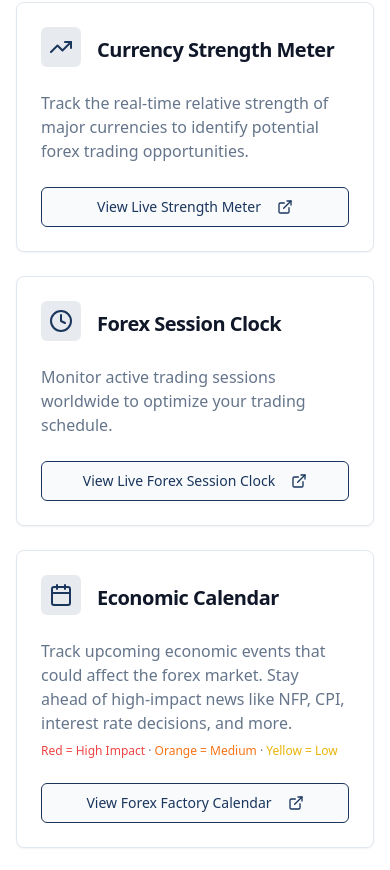
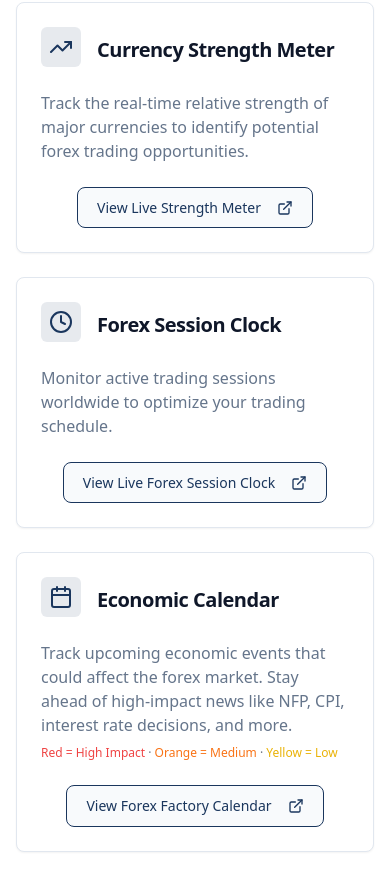
Before and after one commit to Preeth69/arcade-learning-hub, a React (Vite) app: page / in a window 390 px wide. Shown: the part 714-1584 px from the top of the page. Built offline with nearby package versions, Linux system fonts and the light colour scheme.

Commit message:
Fix: Dynamic CTA button widths
- Implemented dynamic width for CTA buttons using `fit-content` or `inline-flex`.
- Added `max-width`, `text-overflow`, `overflow`, padding, border-radius, and responsive font size.
- Ensured center alignment and mobile responsiveness for consistent tool card design.

```diff
--- a/src/components/ForexTools.tsx
+++ b/src/components/ForexTools.tsx
@@ -108,14 +108,22 @@ const ForexTools = () => {
               )}
             </CardContent>
             {!tool.comingSoon && tool.link && (
-              <CardFooter>
+              <CardFooter className="flex justify-center">
                 <Button
                   variant="outline"
-                  className="w-full border-trader-blue text-trader-blue hover:bg-trader-blue hover:text-white"
+                  className="border-trader-blue text-trader-blue hover:bg-trader-blue hover:text-white px-6 py-2 h-auto rounded-lg inline-flex max-w-full text-center"
+                  style={{
+                    fontSize: 'clamp(0.875rem, 1vw, 1rem)',
+                    padding: '0.6rem 1.2rem',
+                    textOverflow: 'ellipsis',
+                    overflow: 'hidden',
+                    width: 'fit-content',
+                    borderRadius: '8px',
+                  }}
                   onClick={() => window.open(tool.link, "_blank")}
                 >
                   {tool.buttonText}
-                  <ExternalLink className="ml-2 h-4 w-4" />
+                  <ExternalLink className="ml-2 h-4 w-4 flex-shrink-0" />
                 </Button>
               </CardFooter>
             )}
```
